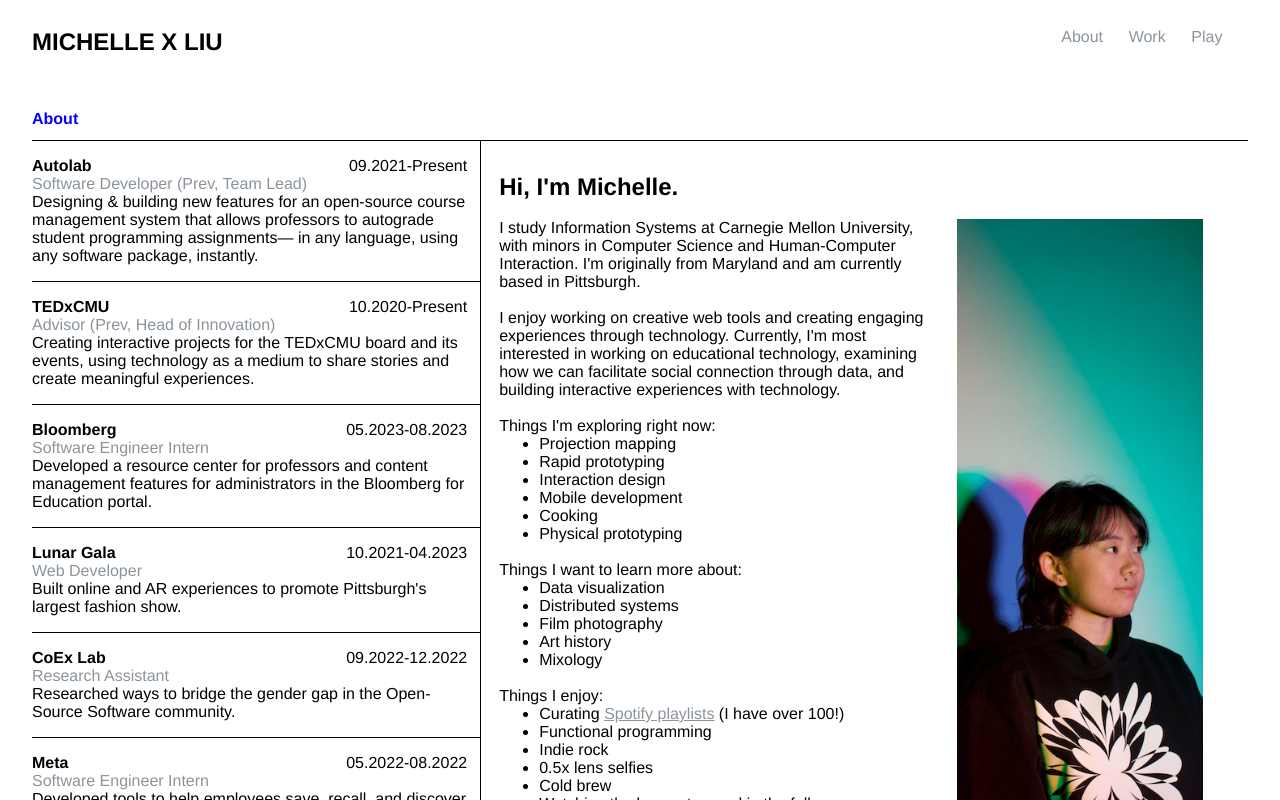
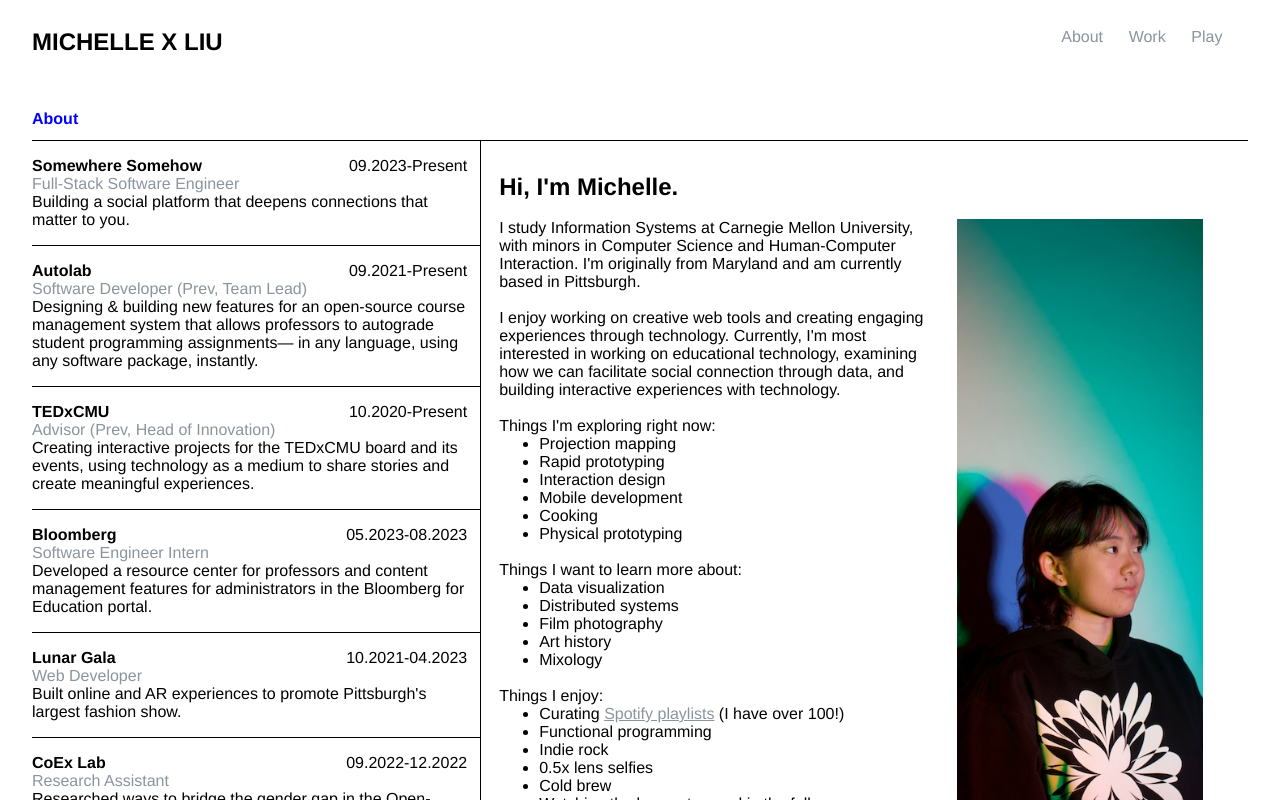
Before and after one commit to michellexliu/michellexliu.github.io, a React (Create React App) app: page /#/ in a window 1280 px wide. Built offline with nearby package versions, Linux system fonts and the light colour scheme.

Commit message:
add swsh

```diff
--- a/src/assets/experience.js
+++ b/src/assets/experience.js
@@ -1,4 +1,14 @@
 const EXPERIENCE = [
+  {
+    name: 'Somewhere Somehow',
+    dates: {
+      start: '09.2023',
+    },
+    description:
+      'Building a social platform that deepens connections that matter to you.',
+    position: 'Full-Stack Software Engineer',
+    link: 'https://joinswsh.com',
+  },
   {
     name: 'Autolab',
     dates: {
--- a/src/assets/work.js
+++ b/src/assets/work.js
@@ -125,7 +125,7 @@ const WORK = [
   },
   {
     name: 'Catalyst',
-    images: ['catalyst.jpg'],
+    images: ['catalyst.jpg', 'tedx_ticket.png'],
     description:
       "<p>Website developed to promote the 2021 TEDxCMU main event, created in collaboration with the TEDxCMU design and innovation teams. This was built in the midst of the pandemic, where in-person events weren't yet feasible. To create a more engaging experience for users, we built Catalyst as a virtual event platform, complete with a sign-in system and ticket generation.</p>",
     summary: 'TEDxCMU 2021 event website.',
```
Also changed, not shown: public/images/tedx_ticket.png (added).
